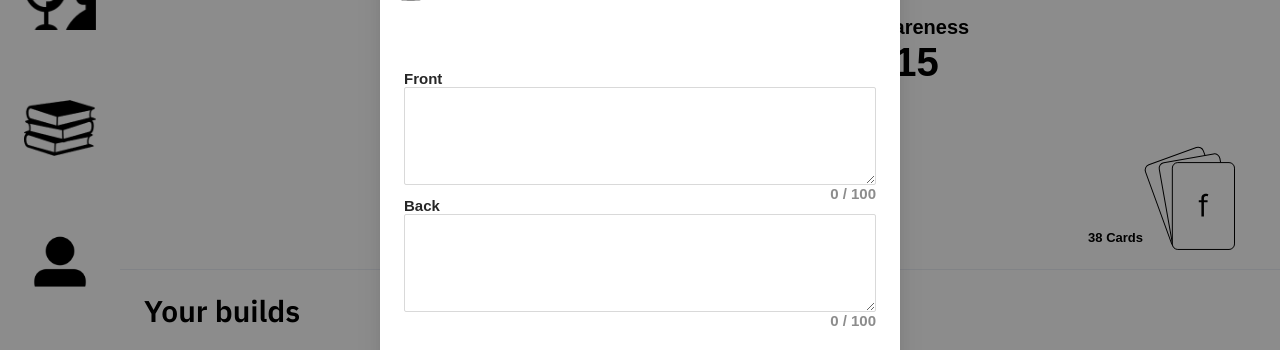
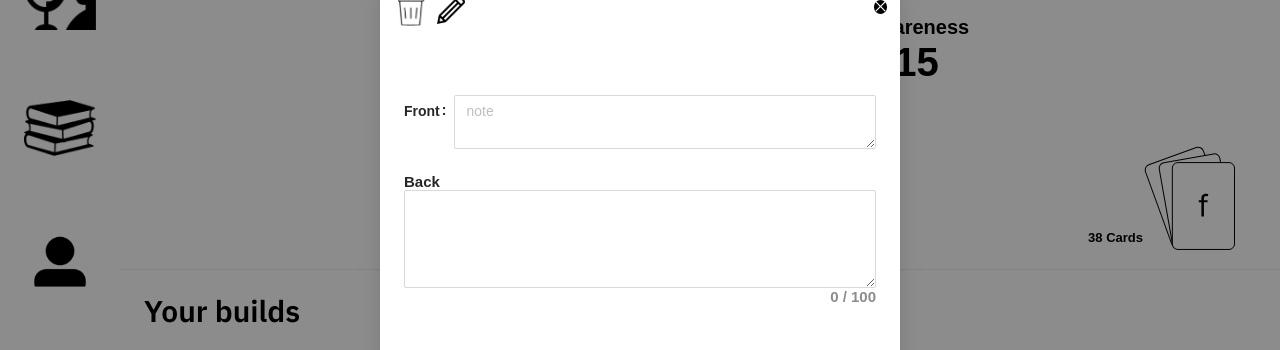
Before and after one commit to tecxar-Avani/tecxar-we-build, a Next.js app: page /profile in a window 1280 px wide. Both pictures are taken after a click on the element 1189 px from the left and 400 px from the top of the page. Shown: the part 202-552 px from the top of the page. Built offline with nearby package versions, Linux system fonts and the light colour scheme.

Commit message:
changes in flash card modal

```diff
--- a/src/components/FlashCardModal.tsx
+++ b/src/components/FlashCardModal.tsx
@@ -1,5 +1,4 @@
 import { Input, Modal, Button, Form } from "antd";
-import TextArea from "antd/lib/input/TextArea";
 import { useAppDispatch, useAppSelector } from "../hooks";
 import Link from "next/link";
 import React, { useState } from "react";
@@ -13,6 +12,7 @@ import {
 import { IFlashCard } from "../../@types/common";
 
 const { Search } = Input;
+const { TextArea } = Input;
 
 const FlashCardModal = (props: any) => {
   const flashCardData = useAppSelector(flashCardSelector);
@@ -21,17 +21,17 @@ const FlashCardModal = (props: any) => {
   const [back, setBack] = useState("");
 
   const [form] = Form.useForm();
-  console.log("@@@@@@@@@@@@@@@@@@",flashCardData)
+  console.log("@@@@@@@@@@@@@@@@@@", flashCardData);
   // const onFinish = (value: IFlashCard) => {
   //   //dispatch(addFlashCard(data));
   //   console.log("#################", value);
   // };
 
-  const handleSubmit = (data:any) => {
-    console.log("#################",data)
+  const handleSubmit = (data: any) => {
+    console.log("#################", data);
 
     // dispatch(addFlashCard(data));
-  }
+  };
 
   // const handleCancel = () => {
   //   // setVisible(false)
@@ -39,7 +39,6 @@ const FlashCardModal = (props: any) => {
   // };
 
   return (
-
     <Modal
       title={
         props.flashCard.title ||
@@ -57,26 +56,33 @@ const FlashCardModal = (props: any) => {
         props.flashCard.footer &&
         props.flashCard.footer.length > 0 &&
         props.flashCard.footer.map((btn: any) => {
-          return <Button form="form" key="submit" htmlType="submit">
-          Submit
-      </Button>;
+          return (
+            <Button form="form" key="submit" htmlType="submit">
+              Submit
+            </Button>
+          );
         })
       }
     >
       <div className="py-4">
         {props.flashCard.content || (
-          <Form id="form" form={form} onFinish={handleSubmit}>
+          <Form
+            id="form"
+            form={form}
+            onFinish={(data) => console.log("CCCCCCCCC", data)}
+          >
             <div className="inputbox">
-              Front
-              <TextArea
+              <Form.Item label="Front" name={"note"}>
+                <TextArea className={"w-100"} placeholder={"note"} />
+              </Form.Item>
+              {/* <TextArea
                 showCount
                 maxLength={100}
                 rows={4}
                 className="mb-2"
-                name="question"
+                name={"question"}
                 id="question"
-
-              ></TextArea>
+              ></TextArea> */}
               Back
               <TextArea
                 showCount
@@ -85,10 +91,9 @@ const FlashCardModal = (props: any) => {
                 className="mb-2"
                 name="answer"
                 id="answer"
-
               ></TextArea>
             </div>
-            </Form>
+          </Form>
         )}
       </div>
     </Modal>
```
